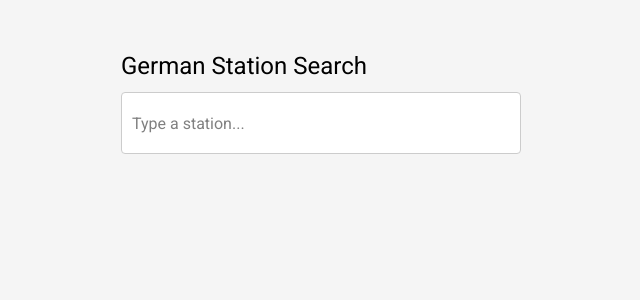
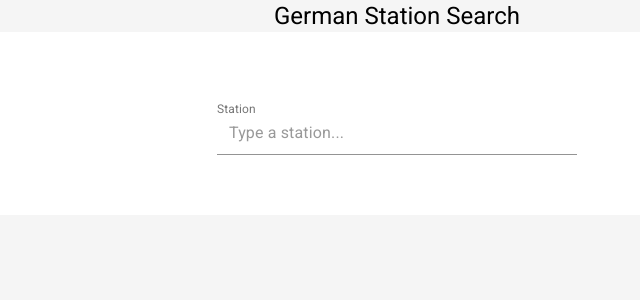
Before and after one commit to andreasadelino/germany-stations-searcher, a React (Create React App) app: page / in a window 1280 px wide. Shown: the top 300 px of the page, without its empty margins (243-883 px from the left). Built offline with nearby package versions, Linux system fonts and the light colour scheme.

Commit message:
styling components

```diff
--- a/src/pages/StationDetail.js
+++ b/src/pages/StationDetail.js
@@ -13,6 +13,7 @@ import ArrowBackIcon from '@material-ui/icons/ArrowBack';
 
 import "./StationDetail.css"
 import { classes } from 'istanbul-lib-coverage';
+import { STATION_DETAIL } from '../queries';
 
 export default function StationDetail({ match, history }) {
 
@@ -25,37 +26,6 @@ export default function StationDetail({ match, history }) {
     }));
 
     const classes = useStyles();
-
-    const STATION_DETAIL = gql`
-        query stationById($evaId: Int!) {
-            stationWithEvaId(evaId: $evaId) {
-                primaryEvaId
-                name
-                stationNumber
-                hasParking
-                hasBicycleParking
-                hasLocalPublicTransport
-                hasWiFi
-                hasCarRental
-                picture {
-                    url
-                }
-                location {
-                    latitude
-                    longitude
-                }
-                mailingAddress {
-                    city
-                    zipcode
-                    street
-                }
-                regionalArea {
-                    name
-                    shortName
-                }
-            }
-        }
-    `;
 
     const { data, loading } = useQuery(STATION_DETAIL, {
         variables: {
--- a/src/pages/StationSearch.css
+++ /dev/null
@@ -1,29 +0,0 @@
-.search-container {
-    display: flex;
-    justify-content: center;
-    align-items: center;
-    flex-direction: column;
-    margin-top: 50px;
-}
-
-.search-container .info {
-    font-size: 18px;
-}
-
-.select-async {
-    margin-top: 10px;
-    width: 400px;
-}
-
-.search-container input {
-    border: 1px solid #ddd;
-    border-radius: 4px;
-    height: 48px;
-    padding: 0 20px;
-    font-size: 16px;
-    width: 300px;
-}
-
-.search-container input::placeholder {
-    color: #999;
-}
--- a/src/pages/StationSearch.js
+++ b/src/pages/StationSearch.js
@@ -1,26 +1,28 @@
 import { useQuery } from '@apollo/react-hooks';
-import { Box, Button, Card, CardActions, CardContent, Container, Typography, Link, List, ListItem, ListItemText } from '@material-ui/core';
+import {
+    Box,
+    Button,
+    Card,
+    CardActions,
+    CardContent,
+    List,
+    ListItem,
+    ListItemText,
+    MenuItem,
+    Paper,
+    TextField,
+    Typography
+} from '@material-ui/core';
 import { makeStyles } from '@material-ui/core/styles';
-import gql from 'graphql-tag';
 import React, { useState } from 'react';
 import { connect } from "react-redux";
 import AsyncSelect from 'react-select/async';
-import "./StationSearch.css";
+import { GET_STATIONS } from '../queries';
 
-
-function StationSearch({ history, stations, dispatch }) {
-
-    let timer = null;
-    const [station, setStation] = useState(null);
-    const useStyles = makeStyles({
+const useStyles = makeStyles(theme => ({
     card: {
         minWidth: 400,
         margin: "30px 0"
-        },
-        bullet: {
-            display: 'inline-block',
-            margin: '0 2px',
-            transform: 'scale(0.8)',
     },
     title: {
         fontSize: 14,
@@ -28,39 +30,152 @@ function StationSearch({ history, stations, dispatch }) {
     stationName: {
         fontSize: 18
     },
-        pos: {
-            marginBottom: 12,
-        },
     goToDetail: {
         cursor: "pointer"
+    },
+    container: {
+        display: "flex",
+        justifyContent: "center",
+        alignItems: "center",
+        flexDirection: "column",
+    },
+    resultBox: {
+        display: "flex",
+        width: 968,
+        flexDirection: "column",
+        justifyContent: "center",
+        alignItems: "center",
+        backgroundColor: "#fff",
+    },
+    searchBox: {
+        marginTop: 50,
+        borderRadius: 4,
+        maxWidth: 400,
+        width: "100%",
+        padding: 20,
+    },
+    infoBox: {
+        display: "flex",
+        flexDirection: "row",
+        padding: 20
+    },
+    input: {
+        display: 'flex',
+        height: 'auto',
+        padding: 0,
+    },
+    placeholder: {
+        position: 'absolute',
+        color: "#999",
+        left: 12,
+        bottom: 10,
+        fontSize: 16,
+    },
+    valueContainer: {
+        display: 'flex',
+        flexWrap: 'wrap',
+        flex: 1,
+        alignItems: 'center',
+        overflow: 'hidden',
+        marginLeft: 8,
+        marginBottom: 10,
+        fontSize: 16
+    },
+    singleValue: {
+        fontSize: 16,
+        marginLeft: 3,
+        margin: 0,
+        padding: 0
+    },
+    paper: {
+        position: 'absolute',
+        zIndex: 1,
+        marginTop: theme.spacing(1),
+        left: 0,
+        right: 0,
+    },
+}));
+
+function StationSearch({ history, stations, dispatch }) {
+
+    let timer = null;
+    const [station, setStation] = useState(null);
+    const classes = useStyles();
+    const { refetch, loading } = useQuery(GET_STATIONS, { skip: true });
+
+    function Menu(props) {
+        return (
+            <Paper square className={classes.paper} {...props.innerProps}>
+                {props.children}
+            </Paper>
+        );
     }
-    });
 
-    const classes = useStyles();
+    function SingleValue(props) {
+        return (
+            <Typography className={classes.singleValue} {...props.innerProps}>
+                {props.children}
+            </Typography>
+        );
+    }
 
-    const GET_STATIONS = gql`
-        query stationSearch($searchTerm: String) {
-            search(searchTerm: $searchTerm) {
-                     stations {
-                        name
-                        primaryEvaId
-                        stationNumber
-                        federalState
-                        mailingAddress {
-                            city
-                            zipcode
-                            street
+    function ValueContainer(props) {
+        return <div className={classes.valueContainer}>{props.children}</div>;
     }
-                        regionalArea {
-                            name
-                            shortName
+
+    function Placeholder(props) {
+        const { selectProps, innerProps = {}, children } = props;
+        return (
+            <Typography color="textSecondary" className={classes.placeholder} {...innerProps}>
+                {children}
+            </Typography>
+        );
     }
+
+    function Option(props) {
+        return (
+            <MenuItem
+                ref={props.innerRef}
+                selected={props.isFocused}
+                component="div"
+                style={{
+                    fontWeight: props.isSelected ? 500 : 400,
+                }}
+                {...props.innerProps}
+            >
+                {props.children}
+            </MenuItem>
+        );
     }
+
+    function inputComponent({ inputRef, ...props }) {
+        return <div ref={inputRef} {...props} />;
     }
+
+    function Control(props) {
+        const {
+            children,
+            innerProps,
+            innerRef,
+            selectProps: { TextFieldProps }
+        } = props;
+
+        return (
+            <TextField
+                fullWidth
+                InputProps={{
+                    inputComponent,
+                    inputProps: {
+                        className: classes.input,
+                        ref: innerRef,
+                        children,
+                        ...innerProps,
+                    },
+                }}
+                {...TextFieldProps}
+            />
+        );
     }
-    `;
-
-    const { refetch, loading } = useQuery(GET_STATIONS, { skip: true });
 
     function fetchData(inputValue, callback) {
         clearTimeout(timer);
@@ -87,6 +202,7 @@ function StationSearch({ history, stations, dispatch }) {
     function onSelect(inputValue, action) {
         if (action.action === "select-option") {
             setStation(inputValue);
+            dispatch(addStation(inputValue));
         } else {
             setStation(null);
         }
@@ -104,14 +220,44 @@ function StationSearch({ history, stations, dispatch }) {
         };
     }
 
+    const components = {
+        DropdownIndicator: () => null,
+        IndicatorSeparator: () => null,
+        Option,
+        Control,
+        Placeholder,
+        ValueContainer,
+        SingleValue,
+        Menu
+    };
+
     return (
-        <Container maxWidth="sm" className="search-container">
-            <Typography variant="h5" component="h1">German Station Search</Typography>
-            <Box className="select-async">
+        <Box className={classes.container}>
+            <Box display="flex" justifyContent="center" >
+                <Typography
+                    variant="h5"
+                    component="h1">German Station Search
+                    </Typography>
+            </Box>
+            <Box className={classes.resultBox}>
+                <Box className={classes.searchBox}>
                     <AsyncSelect
+                        styles={{
+                            clearIndicator: defaults => ({
+                                ...defaults,
+                                cursor: "pointer"
+                            })
+                        }}
+                        TextFieldProps={{
+                            label: 'Station',
+                            InputLabelProps: {
+                                htmlFor: 'react-select-single',
+                                shrink: true,
+                            },
+                        }}
                         cacheOptions
                         isClearable
-                    loadingMessage={() => "Fetching stations. Please wait..."}
+                        loadingMessage={() => "Fetching results. Please wait..."}
                         noOptionsMessage={() => "No station finded..."}
                         getOptionLabel={(option) => option.name}
                         getOptionValue={(option) => option.primaryEvaId}
@@ -119,16 +265,12 @@ function StationSearch({ history, stations, dispatch }) {
                         placeholder="Type a station..."
                         loadOptions={fetchData}
                         openMenuOnClick={false}
-                    components={
-                        {
-                            DropdownIndicator: () => null,
-                            IndicatorSeparator: () => null
-                        }
-                    }
+                        components={components}
                     />
                 </Box>
-
+                <Box className={classes.infoBox}>
                     {station &&
+                        <Box>
                             <Card className={classes.card}>
                                 <CardContent>
                                     <Typography className={classes.title} color="textSecondary" gutterBottom>
@@ -154,11 +296,11 @@ function StationSearch({ history, stations, dispatch }) {
                                     <Button size="small" color="primary" onClick={() => goToDetail(station)}>More details</Button>
                                 </CardActions>
                             </Card>
+                        </Box>
                     }
 
                     {stations.length > 0 &&
                         <Box>
-                    Previous :
                             <List>
                                 {stations.map(previousSearchedStation => (
                                     <ListItem
@@ -172,7 +314,9 @@ function StationSearch({ history, stations, dispatch }) {
                                 ))}
                             </List>
                         </Box>}
-        </Container>
+                </Box>
+            </Box>
+        </Box>
     );
 }
 
--- /dev/null
+++ b/src/queries/index.js
@@ -0,0 +1,54 @@
+import gql from 'graphql-tag';
+
+export const GET_STATIONS = gql`
+        query stationSearch($searchTerm: String) {
+            search(searchTerm: $searchTerm) {
+                     stations {
+                        name
+                        primaryEvaId
+                        stationNumber
+                        federalState
+                        mailingAddress {
+                            city
+                            zipcode
+                            street
+                        }
+                        regionalArea {
+                            name
+                            shortName
+                        }
+                }
+            }
+        }
+    `;
+
+export const STATION_DETAIL = gql`
+        query stationById($evaId: Int!) {
+            stationWithEvaId(evaId: $evaId) {
+                primaryEvaId
+                name
+                stationNumber
+                hasParking
+                hasBicycleParking
+                hasLocalPublicTransport
+                hasWiFi
+                hasCarRental
+                picture {
+                    url
+                }
+                location {
+                    latitude
+                    longitude
+                }
+                mailingAddress {
+                    city
+                    zipcode
+                    street
+                }
+                regionalArea {
+                    name
+                    shortName
+                }
+            }
+        }
+    `;
--- a/src/store/index.js
+++ b/src/store/index.js
@@ -1,8 +1,6 @@
 import { createStore } from "redux";
 
 function reducer(prevState = [], action) {
-
-    console.log(action);
 
     if (action.type === "SAVE_STATION_SEARCH") {
 
@@ -10,13 +8,10 @@ function reducer(prevState = [], action) {
         if (!exists) {
             prevState.push(action.station);
         }
-
         if (prevState.length > 5) {
             prevState.splice(0, 1);
         }
-
         return prevState;
-
     }
 
     return prevState;
```
Also changed, not shown: src/schemas/StationSchema.js (deleted, +0 -8 lines). Lines whose indentation alone changed are shown as unchanged.
